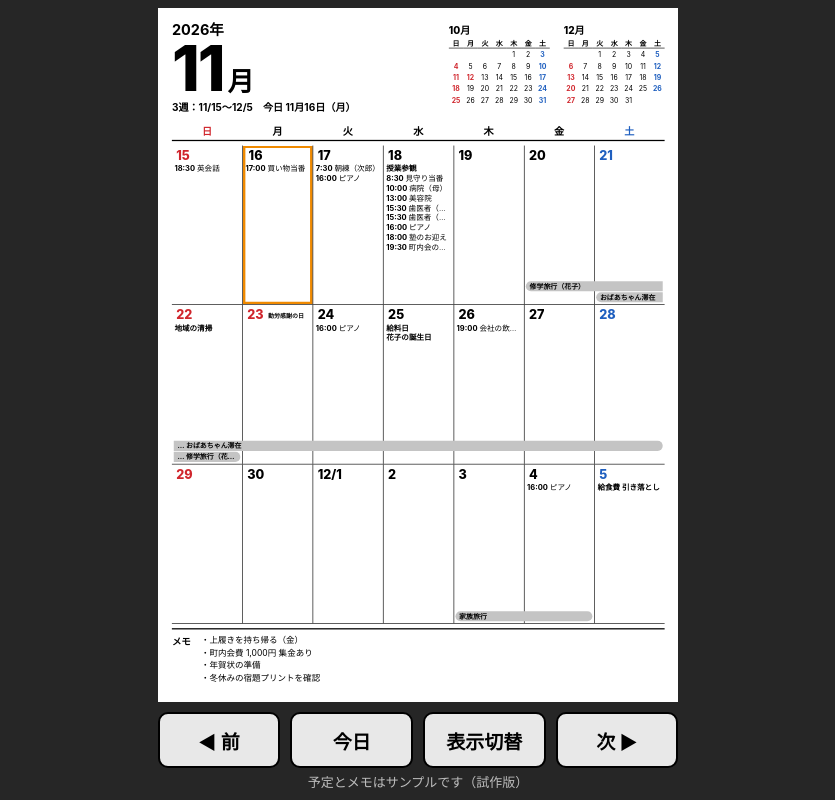
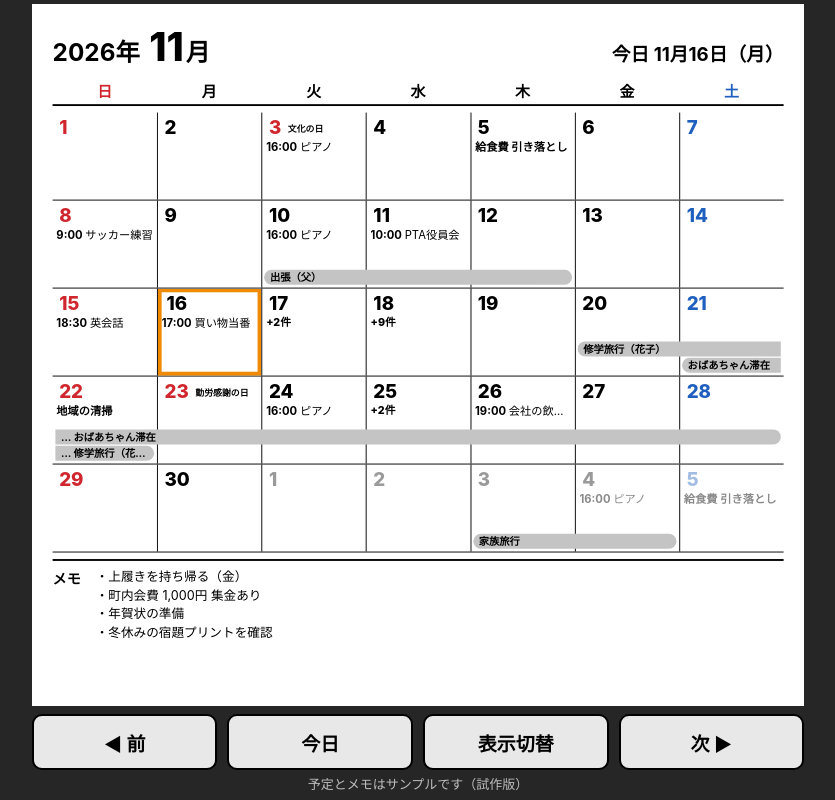
Before and after one commit to satosu-n/epaper-calendar, a plain HTML site: page index.html in a window 1280 px wide. Both pictures are taken after a click on the button "表示切替". Shown: the whole page, without its empty margins (222-1057 px from the left). Drawn offline with Linux system fonts and the light colour scheme.

Commit message:
月（大）表示を追加し、横幅を画面いっぱいに
- 表示切替：月 → 月（大）→ 3週 → 2週＋詳細
- 月（大）：表題を1行にし、前後の月を出さない。マスを縦に広げ、メモは2列×6行
- 紙面の幅は1650のまま、高さを画面の縦横比に合わせて横幅いっぱいに表示

Co-Authored-By: Claude Opus 5.5 <noreply@anthropic.com>
Claude-Session: https://claude.ai/code/session_016qg9bwvN4RtCpBatzTkW9G

```diff
--- a/index.html
+++ b/index.html
@@ -11,14 +11,14 @@
 <style>
 /* VOICE: 家族の壁掛けカレンダー。静かで、離れても読める
    IDEA: 白黒の電子ペーパー端末そのもの（紙面＋物理ボタン）
-   PICTURE: 本番解像度1650×2200の紙面を、画面に合わせて縮小表示
+   PICTURE: 幅1650の紙面を、画面の横幅いっぱいに縮小表示（高さは画面の縦横比に合わせる。電子ペーパーの1650×2200でも同じ作り）
    COLOUR/TYPE: 白・黒・グレー＋少しの色（日曜・祝日は赤、土曜は青、今日はオレンジ）。URLの mono=1 で白黒だけ。ヒラギノ角ゴ、日付は太い数字
    LAYOUT: 紙面を画面いっぱいに、その下にボタン4つ */
 :root{color-scheme:light;--red:#d0262d;--blue:#1f5fbf;--today:#f08a00}
 *{box-sizing:border-box;margin:0;padding:0;min-width:0}
 html,body{height:100%;background:#262626;overflow:hidden;-webkit-user-select:none;user-select:none;-webkit-touch-callout:none;touch-action:manipulation}
 body{font-family:-apple-system,"Hiragino Sans","Hiragino Kaku Gothic ProN","Noto Sans JP",sans-serif;color:#000;display:flex;flex-direction:column;align-items:center}
-#wrap{position:relative;flex:none;margin-top:8px;overflow:hidden;background:#fff}
+#wrap{position:relative;flex:none;margin-top:4px;overflow:hidden;background:#fff}
 #paper{position:absolute;left:0;top:0;width:1650px;height:2200px;background:#fff;transform-origin:0 0;padding:44px;display:flex;flex-direction:column;gap:14px}
 #flash{position:absolute;inset:0;background:#000;display:none;z-index:9}
 header{height:300px;flex:none;display:flex;justify-content:space-between;align-items:flex-start}
@@ -85,9 +85,19 @@ header{height:300px;flex:none;display:flex;justify-content:space-between;align-i
 .memo li{white-space:nowrap;overflow:hidden;text-overflow:ellipsis}
 .memo li b{margin-left:8px;font-size:23px}
 .memo li.more{font-weight:800}
-#bar{flex:none;display:grid;grid-template-columns:repeat(4,minmax(0,1fr));gap:10px;padding-top:10px}
+#bar{flex:none;display:grid;grid-template-columns:repeat(4,minmax(0,1fr));gap:10px;padding-top:8px}
 #bar button{font:inherit;font-size:19px;font-weight:700;height:56px;border:2px solid #000;border-radius:10px;background:#e8e8e8;color:#000;-webkit-tap-highlight-color:transparent}
 #bar button:active{background:#000;color:#fff}
+/* 月（大）：表題を1行にし、前後の月を出さない。メモは2列×6行 */
+#paper.compact header{height:96px;align-items:center}
+#paper.compact header>div:first-child{flex:1;display:flex;align-items:baseline;gap:20px}
+#paper.compact .y{font-size:52px}
+#paper.compact .m{font-size:84px;letter-spacing:0;line-height:1}
+#paper.compact .m small{font-size:52px;margin-left:4px}
+#paper.compact .td{margin:0 0 0 auto;font-size:40px}
+#paper.compact .minis{display:none}
+#paper.compact .memo{height:270px}
+#paper.compact .memo ul{height:240px}
 #msg{flex:none;color:#bdbdbd;font-size:13px;line-height:20px;height:24px;padding-top:4px;text-align:center}
 /* カラー表示（URLに mono=1 があれば白黒のまま） */
 body.color .mini .sun{background:none;color:var(--red)}
@@ -126,8 +136,11 @@ body.color .dh.sat .dn{border-bottom:none;border-radius:6px;color:var(--blue)}
 <div id="msg">予定とメモはサンプルです（試作版）</div>
 <script>
 {
-const W=1650,H=2200,PAD=44,HEAD=300,WDH=64,MEMO=190,GAP=14;
-const GRID_H=H-PAD*2-HEAD-WDH-MEMO-GAP*3;
+const W=1650,PAD=44,WDH=64,GAP=14;
+// 紙面の幅は1650で固定し、高さは画面の縦横比に合わせる（iPadでは横幅いっぱいに表示）
+let H=2200;
+const HEAD={m:300,mL:96,w3:300,w2:300},MEMO={m:190,mL:270,w3:190,w2:190};
+const gridH=()=>H-PAD*2-HEAD[mode]-WDH-MEMO[mode]-GAP*3;
 const LINE=31,DATE_H=58,LANE=35;
 const DOW='日月火水木金土';
 let MSG='予定とメモはサンプルです（試作版）';
@@ -182,13 +195,14 @@ function indexEvents(){
 function saveCache(){store.set('epc-cache',{ev:[...EVS.values()],h:HOL_LIVE,m:MEMO_LIVE})}
 // メモ欄：Google ToDoの未完了タスクのうち、表示中の月に期限があるものだけ（翌月には繰り越さない）
 let MEMO_LIVE=null;
-const MEMO_MAX=8; // 2列×4行
+const memoMax=()=>mode==='mL'?12:8; // 2列×6行（月（大））／2列×4行
 function renderMemo(y,mo){
   if(!MEMO_LIVE)return;
   const pre=y+'-'+pad(mo+1)+'-';
   const items=MEMO_LIVE.filter(m=>m.due&&m.due.startsWith(pre));
   const esc=t=>t.replace(/[&<>]/g,c=>({'&':'&amp;','<':'&lt;','>':'&gt;'}[c]));
   let list=items,more='';
+  const MEMO_MAX=memoMax();
   if(list.length>MEMO_MAX){list=list.slice(0,MEMO_MAX-1);more=`<li class="more">ほか${items.length-list.length}件</li>`}
   $('memo').innerHTML=list.map(m=>`<li>・${esc(m.t)}</li>`).join('')+more
     +(items.length?'':'<li style="color:#777">メモはありません</li>');
@@ -253,11 +267,12 @@ if(cfg){
 
 // ---- 表示の状態 ----
 // mode: 'm'=月、'w3'=3週、'w2'=2週＋詳細。ws=週の始まり（日曜）、sel=選んだ日
-const MODES=['m','w3','w2'],MODE_NAME={m:'月',w3:'3週',w2:'2週＋詳細'};
+const MODES=['m','mL','w3','w2'],MODE_NAME={m:'月',mL:'月（大）',w3:'3週',w2:'2週＋詳細'};
+const isMonth=()=>mode==='m'||mode==='mL';
 const sunday=d=>addD(d,-d.getDay());
 let mode='m',ws=sunday(T),sel=T;
 function range(){
-  if(mode==='m'){const f=view,s=sunday(f),l=new Date(f.getFullYear(),f.getMonth()+1,0);return [s,addD(l,6-l.getDay())]}
+  if(isMonth()){const f=view,s=sunday(f),l=new Date(f.getFullYear(),f.getMonth()+1,0);return [s,addD(l,6-l.getDay())]}
   if(mode==='w3')return [ws,addD(ws,20)];
   return [ws,addD(ws,14)]; // 詳細枠の「次の日」が範囲の外になる場合も含める
 }
@@ -265,7 +280,7 @@ function goHome(){
   T=today();view=new Date(T.getFullYear(),T.getMonth(),1);ws=sunday(T);sel=T;
 }
 function isHome(){
-  if(mode==='m')return +view===+new Date(T.getFullYear(),T.getMonth(),1);
+  if(isMonth())return +view===+new Date(T.getFullYear(),T.getMonth(),1);
   if(mode==='w3')return +ws===+sunday(T);
   return +ws===+sunday(T)&&+sel===+T;
 }
@@ -331,17 +346,19 @@ function render(){
   const g=$('grid');
   // 見出し：表示している範囲の月
   const [a,b]=range();
-  const base=mode==='m'?view:(mode==='w2'?sel:ws);
+  const base=isMonth()?view:(mode==='w2'?sel:ws);
   const y=base.getFullYear(),mo=base.getMonth();
   renderMemo(y,mo);
   $('y').textContent=y+'年';
   $('m').innerHTML=(mo+1)+'<small>月</small>';
-  const span=mode==='m'?'':`${MODE_NAME[mode]}：${a.getMonth()+1}/${a.getDate()}〜${addD(ws,mode==='w3'?20:13).getMonth()+1}/${addD(ws,mode==='w3'?20:13).getDate()}　`;
+  const span=isMonth()?'':`${MODE_NAME[mode]}：${a.getMonth()+1}/${a.getDate()}〜${addD(ws,mode==='w3'?20:13).getMonth()+1}/${addD(ws,mode==='w3'?20:13).getDate()}　`;
   $('td').textContent=`${span}今日 ${md(T)}`;
   const p=new Date(y,mo-1,1),n=new Date(y,mo+1,1);
   $('minis').innerHTML=mini(p.getFullYear(),p.getMonth())+mini(n.getFullYear(),n.getMonth());
   let html='';
-  if(mode==='m'){
+  $('paper').classList.toggle('compact',mode==='mL');
+  const GRID_H=gridH();
+  if(isMonth()){
     const first=view,start=sunday(first),dim=new Date(first.getFullYear(),first.getMonth()+1,0).getDate();
     const rows=Math.ceil((first.getDay()+dim)/7),rowH=GRID_H/rows;
     g.style.gridTemplateRows=`repeat(${rows},minmax(0,1fr))`;
@@ -377,7 +394,7 @@ function say(t){
   msgTimer=setTimeout(()=>{$('msg').textContent=MSG},2500);
 }
 function step(dir){
-  if(mode==='m')view=new Date(view.getFullYear(),view.getMonth()+dir,1);
+  if(isMonth())view=new Date(view.getFullYear(),view.getMonth()+dir,1);
   else if(mode==='w3')ws=addD(ws,7*dir);
   else{
     // 2週＋詳細：選んだ日を1日ずつ動かし、2週の端を超えたら1週送る
@@ -392,7 +409,7 @@ function nextMode(){
     ws=+view===+new Date(T.getFullYear(),T.getMonth(),1)?sunday(T):sunday(view);
   }else if(nm==='w2'){ // 3週→2週＋詳細：今日が範囲内なら今日を選ぶ
     sel=(T>=ws&&T<=addD(ws,13))?T:ws;
-  }else{ // 2週＋詳細→月：選んでいた日の月
+  }else if(nm==='m'){ // 2週＋詳細→月：選んでいた日の月
     view=new Date(sel.getFullYear(),sel.getMonth(),1);
   }
   mode=nm;
@@ -400,7 +417,7 @@ function nextMode(){
 $('bPrev').addEventListener('click',()=>{touched();refresh(()=>step(-1))});
 $('bNext').addEventListener('click',()=>{touched();refresh(()=>step(1))});
 $('bToday').addEventListener('click',()=>{touched();refresh(goHome)});
-$('bView').addEventListener('click',()=>{touched();const nm=MODE_NAME[MODES[(MODES.indexOf(mode)+1)%3]];refresh(nextMode);say(`表示：${nm}`)});
+$('bView').addEventListener('click',()=>{touched();const nm=MODE_NAME[MODES[(MODES.indexOf(mode)+1)%MODES.length]];refresh(nextMode);say(`表示：${nm}`)});
 // マスをタップ：2週＋詳細ではその日を選ぶ。月・3週ではその日を選んで2週＋詳細へ
 $('grid').addEventListener('click',e=>{
   const c=e.target.closest('.c');if(!c)return;
@@ -413,13 +430,17 @@ setInterval(()=>{const t=today();if(+t!==+T){const home=isHome();T=t;if(home)goH
 
 function fit(){
   const bar=$('bar'),msg=$('msg'),wrap=$('wrap');
-  const reserve=bar.offsetHeight+msg.offsetHeight+16;
-  const s=Math.min((innerWidth-16)/W,(innerHeight-reserve)/H);
+  const reserve=bar.offsetHeight+msg.offsetHeight+10;
+  // 横幅いっぱいに合わせ、紙面の高さは残りの縦に合わせる（極端に低くならないよう1500〜2400に収める）
+  let s=(innerWidth-12)/W;
+  H=Math.round((innerHeight-reserve)/s);
+  if(H<1500||H>2400){H=Math.min(2400,Math.max(1500,H));s=Math.min(s,(innerHeight-reserve)/H)}
   wrap.style.width=W*s+'px';wrap.style.height=H*s+'px';
+  $('paper').style.height=H+'px';
   $('paper').style.transform=`scale(${s})`;
   bar.style.width=msg.style.width=W*s+'px';
 }
-addEventListener('resize',fit);
+addEventListener('resize',()=>{fit();render()});
 // 10分ごとに表示中の範囲を取り直す
 setInterval(()=>ensure(true),600000);
 $('msg').textContent=MSG;
```
